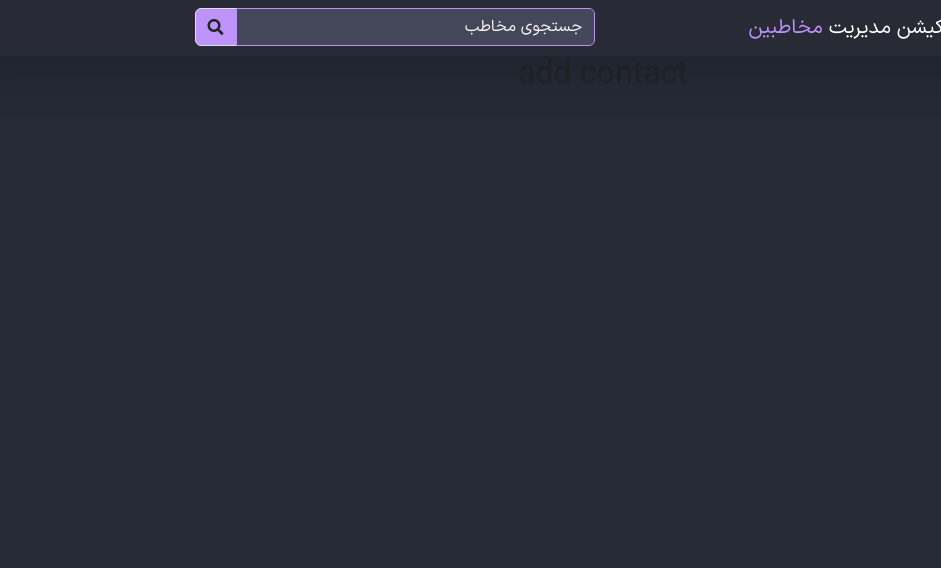
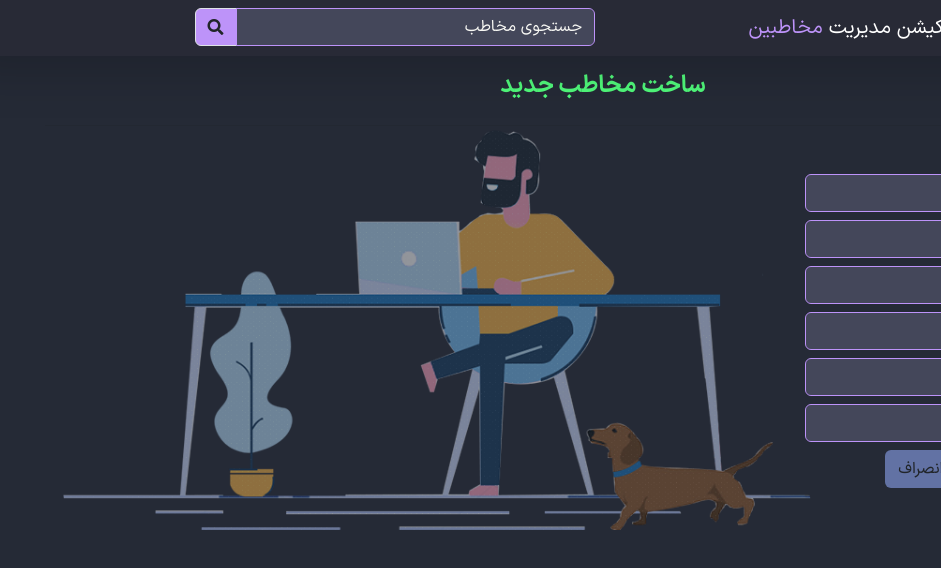
Before and after one commit to pedram-enayati-kashani/r-contact-manager-app, a React (Create React App) app: page /contacts/add in a window 1280 px wide. Shown: the top 568 px of the page, without its empty margins (339-1280 px from the left). Built offline with nearby package versions, Linux system fonts and the light colour scheme; data requests are answered from the project's data file; a web font is replaced by a local one.

Commit message:
create add contact page

```diff
--- a/src/App.js
+++ b/src/App.js
@@ -1,50 +1,105 @@
-import {useState,useEffect} from "react";
-import './App.css';
-import {Routes,Route,Navigate} from "react-router-dom";
-import axios from "axios";
+import { useState, useEffect } from "react";
+import { Navigate, Route, Routes, useNavigate } from "react-router-dom";
+
 import {
   AddContact,
+  Contact,
+  Contacts,
   EditContact,
-    Contacts,
-    Contact,
-    Navbar
+  Navbar,
 } from "./components";
 
-import {getAllContacts ,getAllGroups} from './services/contactService'
+import {
+  getAllContacts,
+  getAllGroups,
+  createContact,
+} from "./services/contactService";
 
-const App = ()=>{
+import "./App.css";
+
+const App = () => {
+  const [loading, setLoading] = useState(false);
   const [getContacts, setContacts] = useState([]);
-    const [loading, setLoading] = useState(false);
   const [getGroups, setGroups] = useState([]);
-    useEffect(()=>{
+  const [getContact, setContact] = useState({
+    fullname: "",
+    photo: "",
+    mobile: "",
+    email: "",
+    job: "",
+    group: "",
+  });
+
+  const navigate = useNavigate();
+
+  useEffect(() => {
     const fetchData = async () => {
-            try{
+      try {
         setLoading(true);
-                const  {data:contactsData} = await getAllContacts();
-                const {data:groupsData} = await getAllGroups();
+
+        const { data: contactsData } = await getAllContacts();
+        const { data: groupsData } = await getAllGroups();
+
         setContacts(contactsData);
         setGroups(groupsData);
+
         setLoading(false);
-            }catch (err) {
-                console.log(err.message)
-                setLoading(false)
+      } catch (err) {
+        console.log(err.message);
+        setLoading(false);
       }
-        }
+    };
 
     fetchData();
-    },[]);
+  }, []);
+
+  const createContactForm = async (event) => {
+    event.preventDefault();
+    try {
+      const { status } = await createContact(getContact);
+
+      if (status === 201) {
+        setContact({});
+        navigate("/contacts");
+      }
+    } catch (err) {
+      console.log(err.message);
+    }
+  };
+
+  const setContactInfo = (event) => {
+    setContact({
+      ...getContact,
+      [event.target.name]: event.target.value,
+    });
+  };
+
   return (
     <div className="App">
-        <Navbar/>
+      <Navbar />
       <Routes>
-            <Route path="/" element={<Navigate to="/contacts"/>}/>
-            <Route path="/contacts" element={<Contacts contacts={getContacts} loading={loading}/>}/>
-            <Route path="/contacts/add" element={<AddContact/>}/>
-            <Route path="/contacts/:contactId" element={<Contact/>}/>
-            <Route path="/contacts/edit/:contactId" element={<EditContact/>}/>
+        <Route path="/" element={<Navigate to="/contacts" />} />
+        <Route
+          path="/contacts"
+          element={<Contacts contacts={getContacts} loading={loading} />}
+        />
+        <Route
+          path="/contacts/add"
+          element={
+            <AddContact
+              loading={loading}
+              setContactInfo={setContactInfo}
+              contact={getContact}
+              groups={getGroups}
+              createContactForm={createContactForm}
+            />
+          }
+        />
+        <Route path="/contacts/:contactId" element={<Contact />} />
+        <Route path="/contacts/edit/:contactId" element={<EditContact />} />
       </Routes>
     </div>
   );
-}
+};
 
 export default App;
--- a/src/components/Contacts/AddContact.js
+++ b/src/components/Contacts/AddContact.js
@@ -1,9 +1,144 @@
-const AddContact = ()=>{
+import { Link } from "react-router-dom";
+
+import Spinner from "../Spinner";
+import { COMMENT, GREEN, PURPLE } from "../../helpers/colors";
+
+const AddContact = ({
+        loading,
+        contact,
+        setContactInfo,
+        groups,
+        createContactForm,
+    }) => {
     return (
         <>
-            <h2>add contact</h2>
+            {loading ? (
+                <Spinner />
+            ) : (
+                <>
+                    <section className="p-3">
+                        <img
+                            src={require("../../assets/man-taking-note.png")}
+                            height="400px"
+                            style={{
+                                position: "absolute",
+                                zIndex: "-1",
+                                top: "130px",
+                                left: "100px",
+                                opacity: "50%",
+                            }}
+                        />
+                        <div className="container">
+                            <div className="row">
+                                <div className="col">
+                                    <p
+                                        className="h4 fw-bold text-center"
+                                        style={{ color: GREEN }}
+                                    >
+                                        ساخت مخاطب جدید
+                                    </p>
+                                </div>
+                            </div>
+                            <hr style={{ backgroundColor: GREEN }} />
+                            <div className="row mt-5">
+                                <div className="col-md-4">
+                                    <form onSubmit={createContactForm}>
+                                        <div className="mb-2">
+                                            <input
+                                                name="fullname"
+                                                type="text"
+                                                value={contact.fullname}
+                                                onChange={setContactInfo}
+                                                className="form-control"
+                                                placeholder="نام و نام خانوادگی"
+                                                required={true}
+                                            />
+                                        </div>
+                                        <div className="mb-2">
+                                            <input
+                                                name="photo"
+                                                type="text"
+                                                value={contact.photo}
+                                                onChange={setContactInfo}
+                                                className="form-control"
+                                                required={true}
+                                                placeholder="آدرس تصویر"
+                                            />
+                                        </div>
+                                        <div className="mb-2">
+                                            <input
+                                                name="mobile"
+                                                type="number"
+                                                value={contact.mobile}
+                                                onChange={setContactInfo}
+                                                className="form-control"
+                                                required={true}
+                                                placeholder="شماره موبایل"
+                                            />
+                                        </div>
+                                        <div className="mb-2">
+                                            <input
+                                                type="email"
+                                                name="email"
+                                                value={contact.email}
+                                                onChange={setContactInfo}
+                                                className="form-control"
+                                                required={true}
+                                                placeholder="آدرس ایمیل"
+                                            />
+                                        </div>
+                                        <div className="mb-2">
+                                            <input
+                                                type="text"
+                                                name="job"
+                                                value={contact.job}
+                                                onChange={setContactInfo}
+                                                className="form-control"
+                                                required={true}
+                                                placeholder="شغل"
+                                            />
+                                        </div>
+                                        <div className="mb-2">
+                                            <select
+                                                name="group"
+                                                value={contact.group}
+                                                onChange={setContactInfo}
+                                                required={true}
+                                                className="form-control"
+                                            >
+                                                <option value="">انتخاب گروه</option>
+                                                {groups.length > 0 &&
+                                                    groups.map((group) => (
+                                                        <option key={group.id} value={group.id}>
+                                                            {group.name}
+                                                        </option>
+                                                    ))}
+                                            </select>
+                                        </div>
+                                        <div className="mx-2">
+                                            <input
+                                                type="submit"
+                                                className="btn"
+                                                style={{ backgroundColor: PURPLE }}
+                                                value="ساخت مخاطب"
+                                            />
+                                            <Link
+                                                to={"/contacts"}
+                                                className="btn mx-2"
+                                                style={{ backgroundColor: COMMENT }}
+                                            >
+                                                انصراف
+                                            </Link>
+                                        </div>
+                                    </form>
+                                </div>
+                            </div>
+                        </div>
+                    </section>
+                </>
+            )}
         </>
-    )
-}
+    );
+};
 
 export default AddContact;
--- a/src/components/Contacts/Contacts.jsx
+++ b/src/components/Contacts/Contacts.jsx
@@ -1,5 +1,6 @@
 import Contact from "./Contact";
 import Spinner from '../Spinner';
+import {Link} from "react-router-dom";
 import {CURRENTLINE,ORANGE,PINK} from "../../helpers/colors";
 
 const Contacts = ({contacts,loading}) => {
@@ -10,10 +11,10 @@ const Contacts = ({contacts,loading}) => {
                 <div className="row">
                     <div className="col">
                         <p className="h3">
-                            <button className="btn mx-2" style={{backgroundColor: PINK}}>
+                            <Link to={"/contacts/add"} className="btn mx-2" style={{backgroundColor: PINK}}>
                                 ساخت مخاطب جدید
                                 <i className="fa fa-plus-circle mx-2"/>
-                            </button>
+                            </Link>
                         </p>
                     </div>
                 </div>
```
Lines whose indentation alone changed are shown as unchanged.
